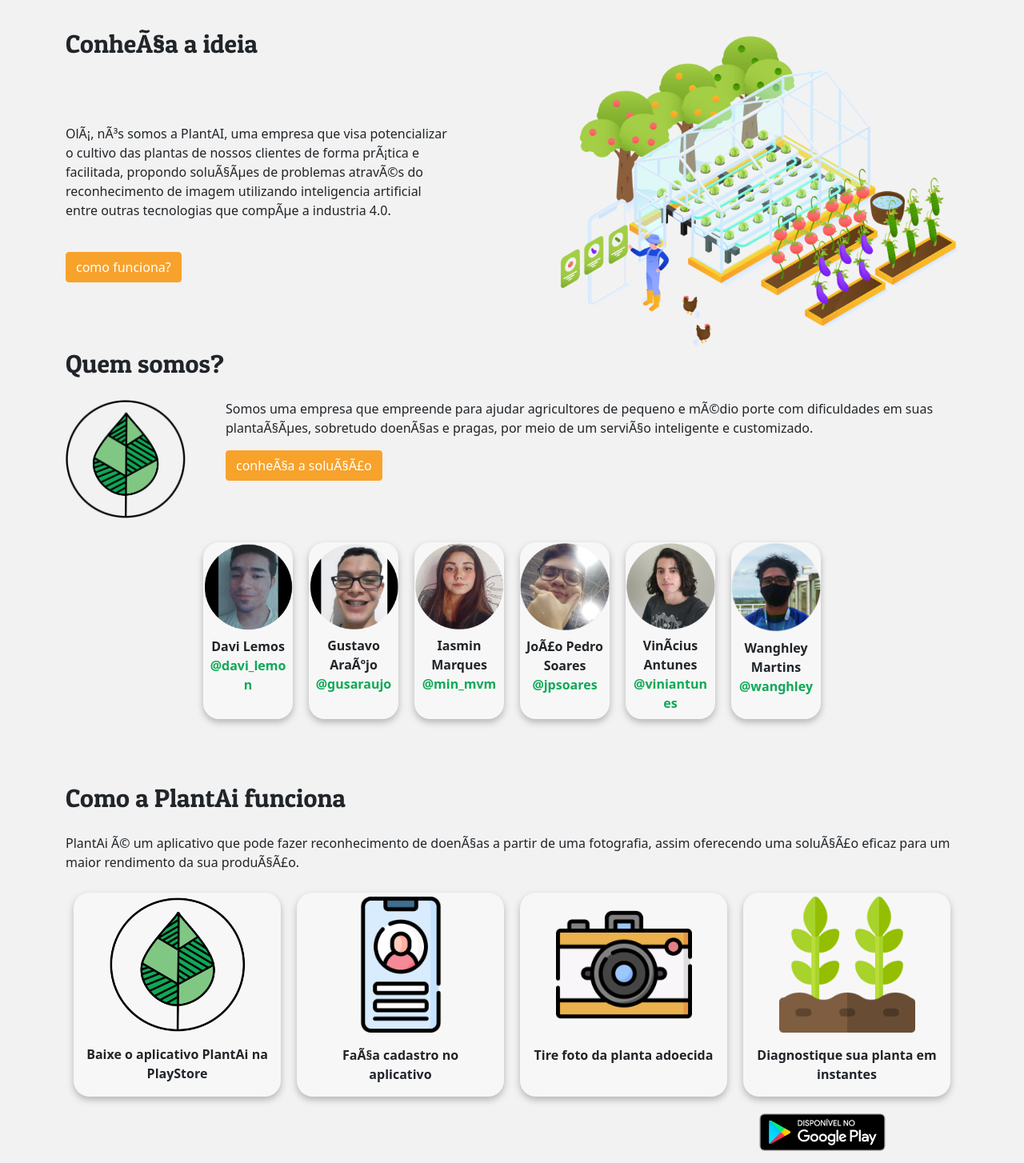
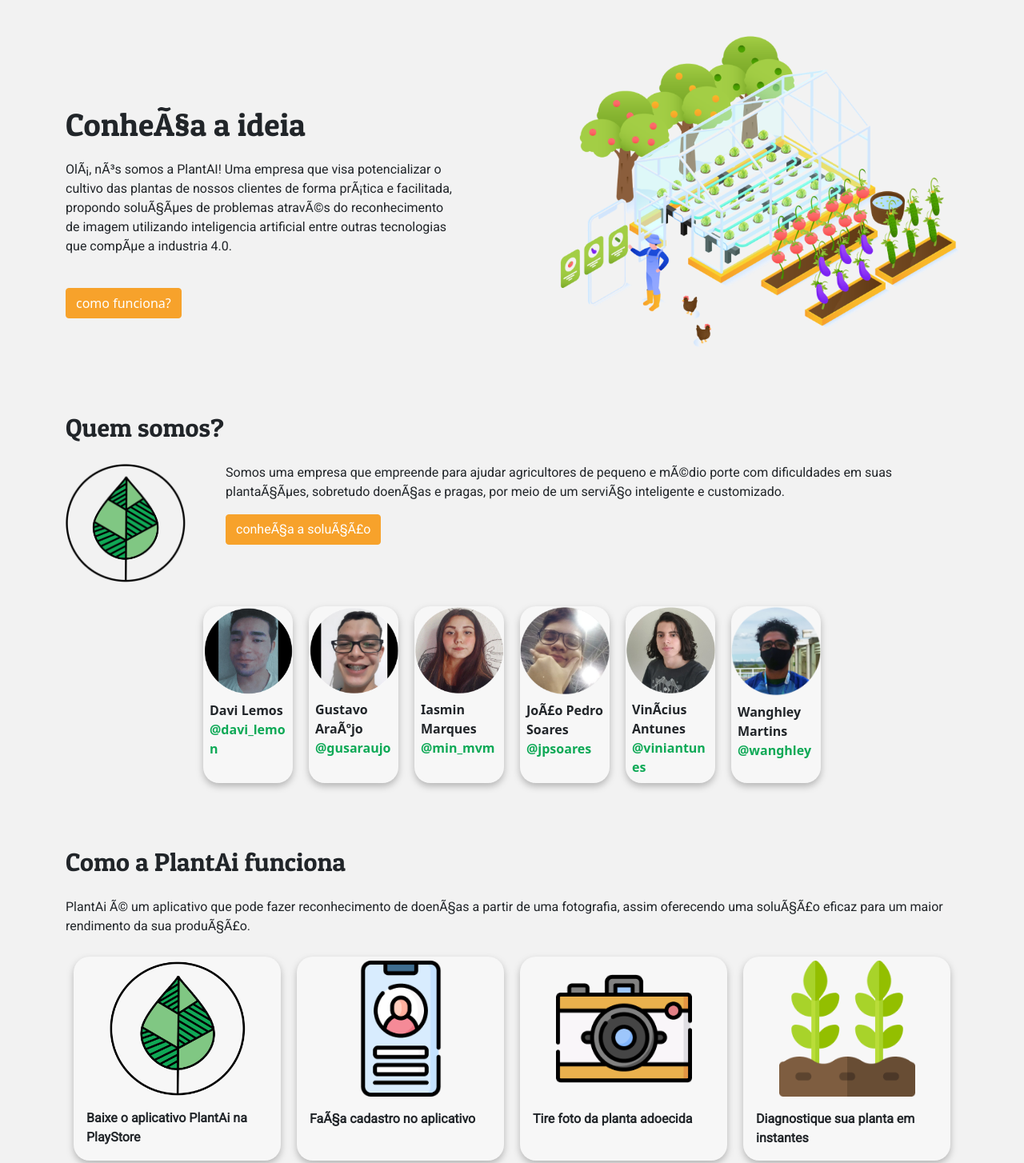
Before and after one commit to Wanghley/PlantAI, a website: page src/index.html in a window 1280 px wide. Shown: the part 100-1554 px from the top of the page at 80% size. Drawn offline with nearby package versions, Linux system fonts and the light colour scheme; files that its build step writes are made by us from their sources; some icons are missing; files whose address does not match are found by name.

Commit message:
[UPDATE] Font addition

```diff
--- a/src/assets/css/style.css
+++ b/src/assets/css/style.css
@@ -1,3 +1,5 @@
+@import url('https://fonts.googleapis.com/css2?family=Roboto&display=swap');
+
 .btn-primary{
     background-color: #F7A22B;
     border-color: #F7A22B;
@@ -6,6 +8,7 @@
     margin: auto;
     display: flex;
     justify-content: center;
+    margin-bottom: 5rem;
 }
 #quem {
     margin: auto;
@@ -15,6 +18,7 @@
 }
 #quemquem{
     margin-left: 50px;
+    font-family: 'Roboto', sans-serif;
 }
 .card-image-top-p{
     width:95px;
@@ -28,11 +32,15 @@
     justify-content: flex-start;
     flex-wrap: wrap;
 }
+#como p{
+    font-family: 'Roboto', sans-serif;
+}
 #comoFunciona{
     margin: auto;
     display: flex;
     justify-content: flex-start;
     flex-wrap: nowrap;
+    font-family: 'Roboto', sans-serif;
 }
 .card{
 
@@ -61,8 +69,12 @@
 }
 .card-text{
     font-size: 1rem;
+    font-weight: bold;
+}
+.card-text p{
+    font-size: 1rem;
+    font-weight: bold;
     text-align: center;
-    font-weight: bold;
 }
 .card-text a{
     font-size: 1rem;
@@ -99,6 +111,8 @@
 }
 .questoes{
     margin-bottom: 20px;
+    font-family: 'Roboto', sans-serif;
+    font-weight: 300 !important;
 }
 .container{
     margin-bottom: 70px;
@@ -127,9 +141,11 @@
 #penosaco{
     margin-right: 128px;
     margin-bottom: 40px;
+    font-family: 'Roboto', sans-serif;
 }
 #titulo{
-    margin-bottom: 80px;
+    margin-top: 6rem;
+    margin-bottom: 20px;
 }
 #nav{
     font-family: "Patua One";
--- a/src/index.html
+++ b/src/index.html
@@ -61,8 +61,8 @@
     <!--Conheça a ideia -->
     <div class="container" id="conheca">
         <div>
-            <h2 id="titulo">Conheça a ideia</h2>
-            <p id="penosaco">Olá, nós somos a PlantAI, uma empresa que visa potencializar o cultivo das plantas de nossos clientes de forma prática e facilitada, propondo soluções de problemas através do reconhecimento de imagem utilizando inteligencia artificial entre outras tecnologias que compõe a industria 4.0.</p>
+            <h1 id="titulo">Conheça a ideia</h1>
+            <p id="penosaco">Olá, nós somos a PlantAI! Uma empresa que visa potencializar o cultivo das plantas de nossos clientes de forma prática e facilitada, propondo soluções de problemas através do reconhecimento de imagem utilizando inteligencia artificial entre outras tecnologias que compõe a industria 4.0.</p>
             <a type="button" class="btn btn-primary" href="#como" >como funciona?</a>
         </div>
         <img src="/images/estufa.png" alt=""height=400>
```
Also changed, not shown: src/index_en.html (+1 -1 lines), src/index_es.html (+1 -1 lines).
